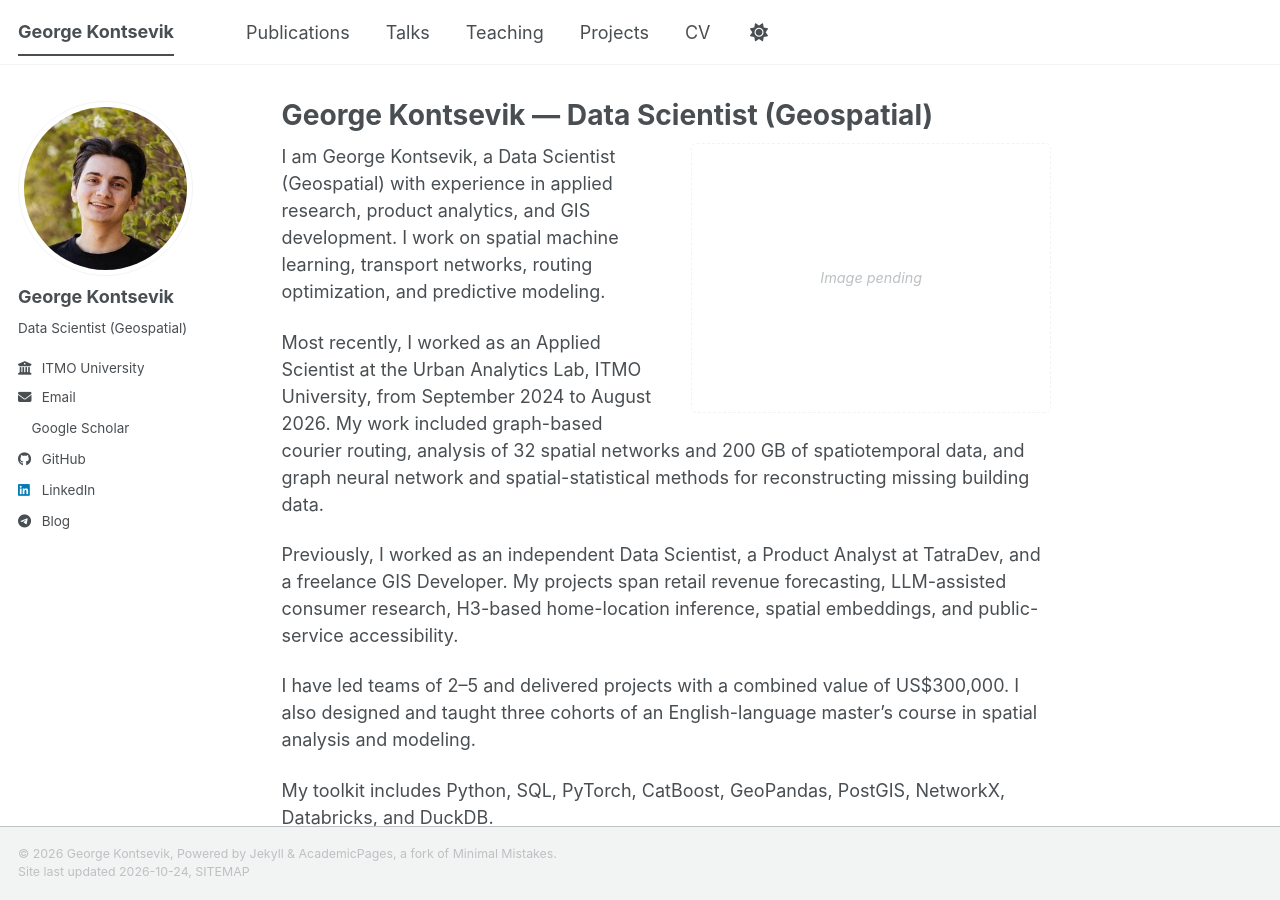
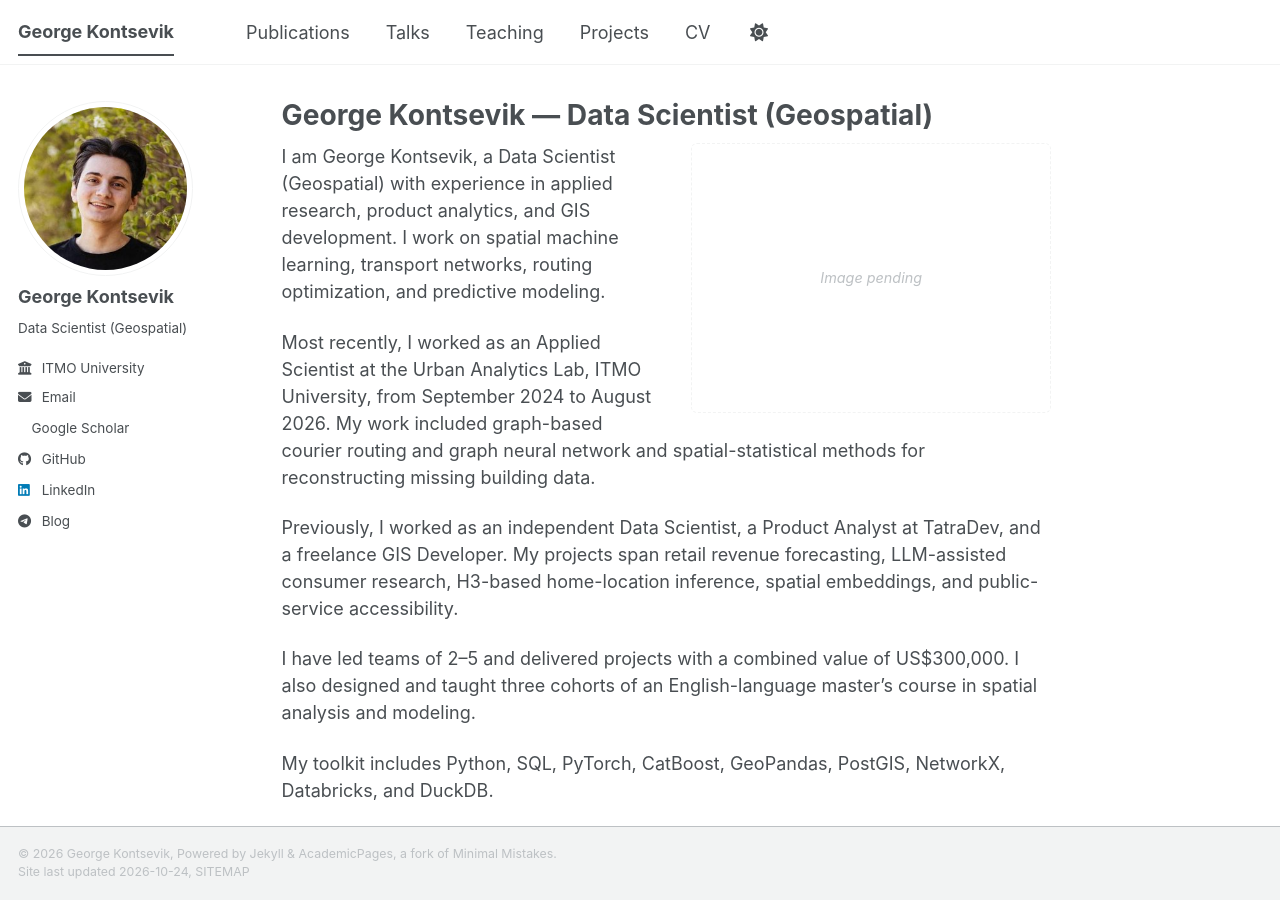
Before and after one commit to GeorgeKontsevik/GeorgeKontsevik.github.io, a Jekyll site: the page built from _pages/about.md, in a window 1280 px wide and 900 px high. Built offline with Jekyll 4.4.1, drawn with Linux system fonts in a browser that asks for light colours; a style sheet for code colours, icons or effects is not loaded.

Commit message:
Remove dataset size claim from homepage biography

```diff
--- a/_pages/about.md
+++ b/_pages/about.md
@@ -12,7 +12,7 @@ image_alt: ""
 
 I am George Kontsevik, a Data Scientist (Geospatial) with experience in applied research, product analytics, and GIS development. I work on spatial machine learning, transport networks, routing optimization, and predictive modeling.
 
-Most recently, I worked as an Applied Scientist at the Urban Analytics Lab, ITMO University, from September 2024 to August 2026. My work included graph-based courier routing, analysis of 32 spatial networks and 200 GB of spatiotemporal data, and graph neural network and spatial-statistical methods for reconstructing missing building data.
+Most recently, I worked as an Applied Scientist at the Urban Analytics Lab, ITMO University, from September 2024 to August 2026. My work included graph-based courier routing and graph neural network and spatial-statistical methods for reconstructing missing building data.
 
 Previously, I worked as an independent Data Scientist, a Product Analyst at TatraDev, and a freelance GIS Developer. My projects span retail revenue forecasting, LLM-assisted consumer research, H3-based home-location inference, spatial embeddings, and public-service accessibility.
 
```
